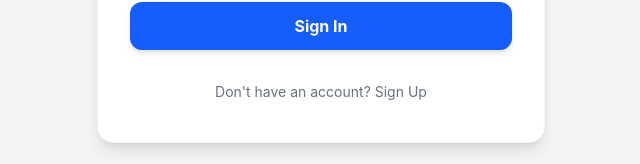
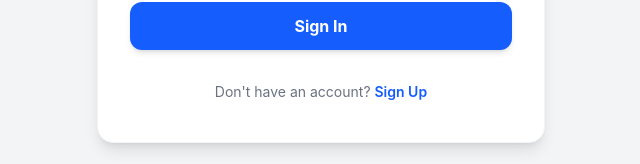
Before and after one commit to Setto-TSET/My_ToDo_App, a React (Vite) app: page / in a window 1280 px wide. Shown: the part 467-631 px from the top of the page, without its empty margins (319-959 px from the left). Built offline with nearby package versions, Linux system fonts and the light colour scheme.

Commit message:
Fix password reset payload to use token

```diff
--- a/src/App.jsx
+++ b/src/App.jsx
@@ -1,4 +1,3 @@
-// Force fresh build - UI Version 2.0 (Fixed Reset Password Payload)
 import React, { useState, useEffect } from 'react';
 import { Plus, Search, X, Trash2, LogOut, Lock, Mail, Calendar, UserCircle } from 'lucide-react';
 
@@ -12,9 +11,8 @@ export default function App() {
   const [isForgotPassword, setIsForgotPassword] = useState(false);
   const [resetEmail, setResetEmail] = useState('');
 
-  // สถานะสำหรับหน้าตั้งรหัสผ่านใหม่
   const [isResetPage, setIsResetPage] = useState(false);
-  const [resetToken, setResetToken] = useState(''); // เก็บ Token จาก URL
+  const [resetToken, setResetToken] = useState('');
   const [resetData, setResetData] = useState({ newPassword: '' });
 
   const [tasks, setTasks] = useState([]);
@@ -28,7 +26,6 @@ export default function App() {
   const [selectedTask, setSelectedTask] = useState(null);
 
   useEffect(() => {
-    // ดึงค่า token จาก URL (เช่น ?token=eyJhbG...)
     const params = new URLSearchParams(window.location.search);
     const urlToken = params.get('token');
 
@@ -128,7 +125,7 @@ export default function App() {
     return matchesSearch && matchesStatus;
   });
 
-  // --- Render Functions for Auth ---
+  //Render Functions for Auth
   if (!token && isResetPage) {
     return (
       <div className="min-h-screen flex items-center justify-center bg-gray-100 p-4">
@@ -144,7 +141,6 @@ export default function App() {
               const res = await fetch(`${API_URL}/api/reset-password`, {
                 method: 'PUT',
                 headers: { 'Content-Type': 'application/json' },
-                // ✨ แก้ไขจุดนี้: ส่ง token แทน email
                 body: JSON.stringify({ token: resetToken, newPassword: resetData.newPassword })
               });
 
@@ -218,25 +214,29 @@ export default function App() {
               {isRegistering ? 'Register' : 'Sign In'}
             </button>
           </form>
-          <button onClick={() => setIsRegistering(!isRegistering)} className="w-full mt-6 text-sm text-gray-500 hover:text-blue-600 transition py-2">
-            {isRegistering ? 'Already have an account? Sign In' : "Don't have an account? Sign Up"}
+          <button onClick={() => setIsRegistering(!isRegistering)} className="w-full mt-6 text-sm text-gray-500 transition py-2">
+  {isRegistering ? ( <>
+                Already have an account? <span className="text-blue-600 font-semibold hover:underline">Sign In</span>
+              </>
+               ) : (
+              <>
+              Don't have an account? <span className="text-blue-600 font-semibold hover:underline">Sign Up</span>
+              </>
+              )}
           </button>
         </div>
       </div>
     );
   }
 
-  // --- Main Dashboard Render ---
+  //Main Dashboard
   return (
     <div className="p-4 sm:p-8 bg-gray-50 min-h-screen font-sans pb-20 sm:pb-8">
-      {/* Header Section */}
       <div className="max-w-6xl mx-auto mb-6 sm:mb-8 flex flex-col md:flex-row justify-between items-start md:items-center gap-4">
         <div>
           <h1 className="text-2xl sm:text-3xl font-extrabold text-gray-800">Task Dashboard</h1>
           <p className="text-gray-400 text-xs sm:text-sm mt-1">ยินดีต้อนรับกลับมา, <span className="text-blue-600 font-bold">{currentUser?.username}</span></p>
         </div>
-
-        {/* Responsive Buttons: Grid on mobile, Flex on desktop */}
         <div className="grid grid-cols-2 md:flex gap-2 sm:gap-3 w-full md:w-auto mt-2 md:mt-0">
           <button onClick={handleClearCompleted} className="col-span-1 bg-red-50 text-red-600 px-3 sm:px-4 py-2.5 rounded-xl flex items-center justify-center gap-1 sm:gap-2 font-bold hover:bg-red-500 hover:text-white transition border border-red-100 text-xs sm:text-base">
             <Trash2 size={16}/> <span className="hidden sm:inline">Clear</span>
@@ -250,14 +250,12 @@ export default function App() {
         </div>
       </div>
 
-      {/* Filter & Search Section */}
       <div className="max-w-6xl mx-auto mb-6 flex flex-col md:flex-row gap-3 items-center justify-between">
         <div className="relative w-full md:max-w-md">
           <Search className="absolute left-4 top-3 text-gray-400" size={18} />
           <input type="text" placeholder="Search tasks..." className="w-full pl-11 pr-4 py-2.5 rounded-xl sm:rounded-2xl border border-gray-100 shadow-sm focus:ring-2 focus:ring-blue-500 outline-none text-sm"
             value={searchTerm} onChange={(e) => setSearchTerm(e.target.value)} />
         </div>
-        {/* Scrollable Filters on Mobile */}
         <div className="flex bg-white p-1 rounded-xl sm:rounded-2xl shadow-sm gap-1 w-full md:w-auto overflow-x-auto scrollbar-hide border border-gray-100">
           {['All', 'Pending', 'In Progress', 'Completed'].map((status) => (
             <button key={status} onClick={() => setFilterStatus(status)}
@@ -268,8 +266,6 @@ export default function App() {
           ))}
         </div>
       </div>
-
-      {/* Tasks View: Mobile Cards (Hidden on Desktop) */}
       <div className="grid grid-cols-1 gap-3 md:hidden max-w-6xl mx-auto">
         {filteredTasks.length > 0 ? filteredTasks.map(task => (
           <div key={task.id} onClick={() => { setSelectedTask(task); setIsDetailModalOpen(true); }}
@@ -287,12 +283,10 @@ export default function App() {
                 {task.status}
               </span>
             </div>
-
             <div className="flex justify-between items-end mt-1">
               <div className="flex items-center gap-1.5 text-xs text-gray-400">
                 <Calendar size={12} /> {task.dueDate || 'No Due Date'}
               </div>
-
               <div className="flex -space-x-2">
                 {task.assignees?.map((name, i) => (
                   <div key={i} className="w-6 h-6 rounded-full bg-blue-600 border border-white flex items-center justify-center text-[8px] text-white font-bold shadow-sm">
@@ -308,8 +302,6 @@ export default function App() {
           </div>
         )}
       </div>
-
-      {/* Tasks View: Desktop Table (Hidden on Mobile) */}
       <div className="hidden md:block max-w-6xl mx-auto bg-white rounded-3xl shadow-sm border border-gray-100 overflow-hidden">
         <div className="overflow-x-auto">
           <table className="w-full text-left">
@@ -353,8 +345,6 @@ export default function App() {
           </table>
         </div>
       </div>
-
-      {/* Add Task Modal */}
       {isModalOpen && (
         <div className="fixed inset-0 bg-black/40 backdrop-blur-sm flex justify-center items-center z-50 p-4">
           <div className="bg-white rounded-3xl shadow-2xl w-full max-w-md p-6 sm:p-8 animate-in fade-in zoom-in duration-200">
@@ -397,7 +387,6 @@ export default function App() {
         </div>
       )}
 
-      {/* Detail Modal */}
       {isDetailModalOpen && selectedTask && (
         <div className="fixed inset-0 bg-black/40 backdrop-blur-sm flex justify-center items-end sm:items-center z-50 p-0 sm:p-4">
           <div className="bg-white rounded-t-3xl sm:rounded-3xl shadow-2xl w-full max-w-md p-6 sm:p-8 animate-in slide-in-from-bottom sm:zoom-in duration-200">
```
